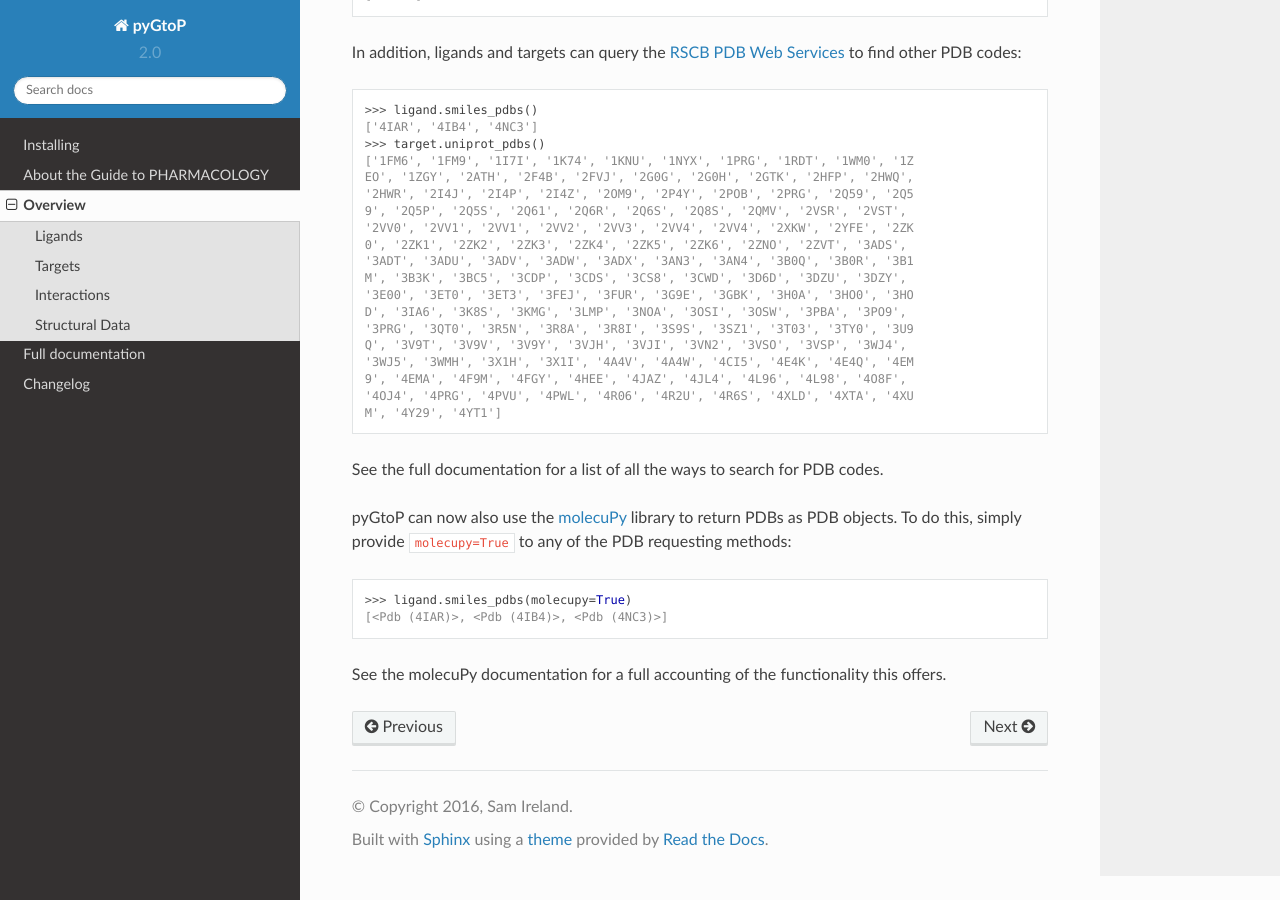
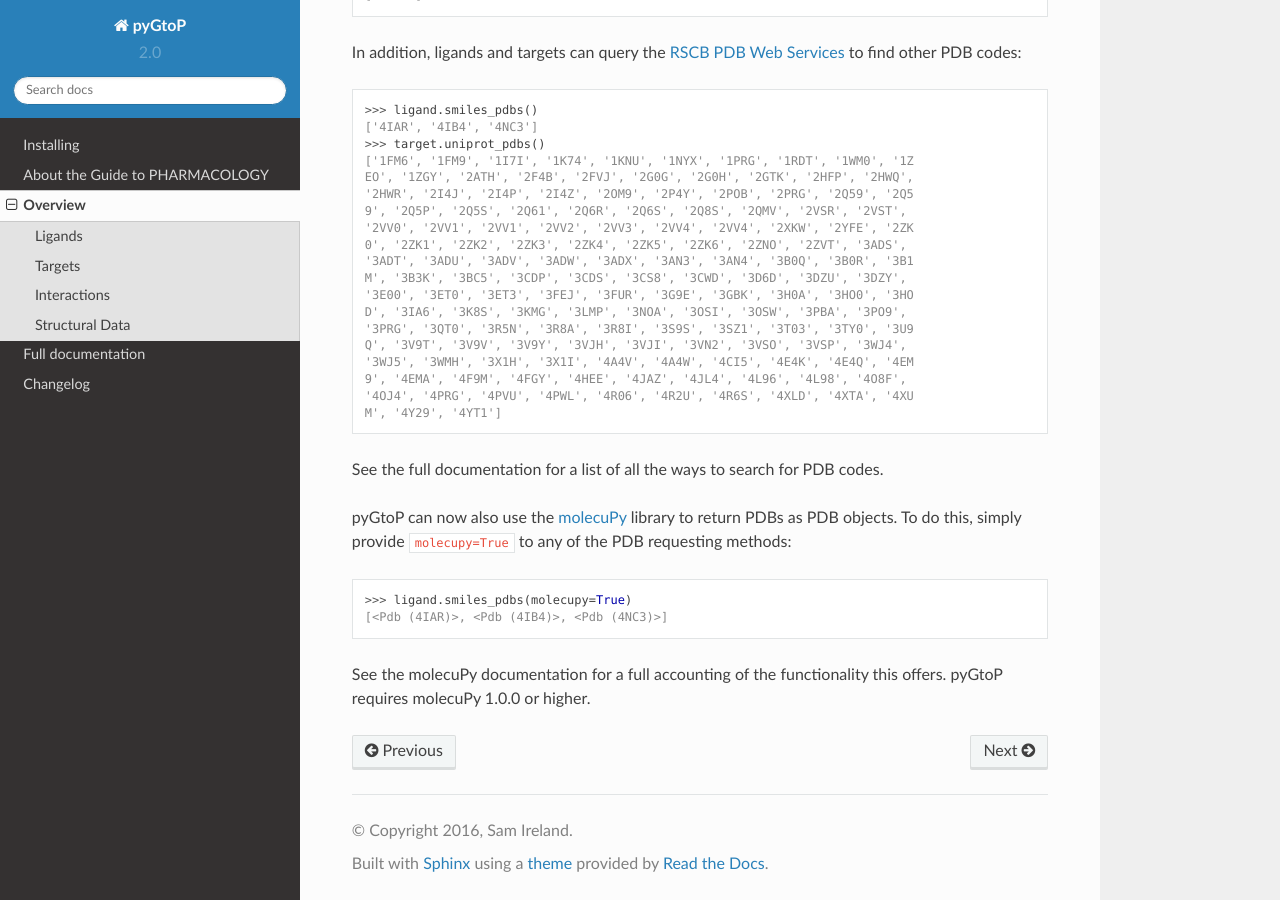
Before and after one commit to simondharding/pygtop, a Sphinx documentation site: the page built from docs/source/overview.rst, in a window 1280 px wide and 900 px high, scrolled down 3881 px. Built offline with Sphinx 7.4.7 and the Read the Docs theme 2.0.0, drawn with Linux system fonts in a browser that asks for light colours.

Commit message:
Add note to docs about molecuPy 1.0.0 requirement

```diff
--- a/docs/source/overview.rst
+++ b/docs/source/overview.rst
@@ -222,4 +222,4 @@ any of the PDB requesting methods:
     [<Pdb (4IAR)>, <Pdb (4IB4)>, <Pdb (4NC3)>]
 
 See the molecuPy documentation for a full accounting of the functionality this
-offers.
+offers. pyGtoP requires molecuPy 1.0.0 or higher.
```
